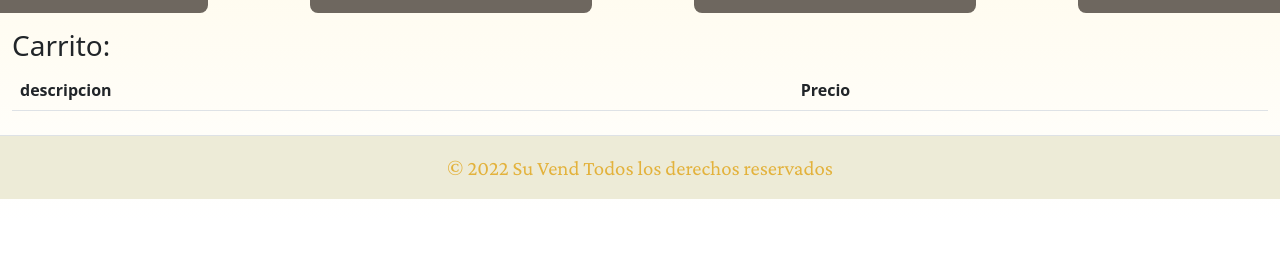
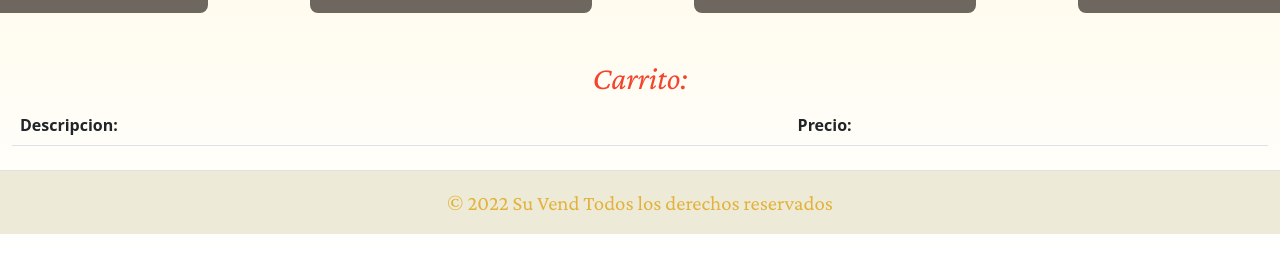
Before and after one commit to Tomi-422/mi_proyecto_js, a website: page pages/servicios.html in a window 1280 px wide. Shown: the part 807-1065 px from the top of the page. Before the commit the page ends 1030 px from the top, so only its background shows below. Drawn offline with nearby package versions, Linux system fonts and the light colour scheme; some packages are replaced by stand-ins of ours; a script that the page names is missing.

Commit message:
Actualizacion proyecto

```diff
--- a/pages/servicios.html
+++ b/pages/servicios.html
@@ -56,53 +56,15 @@
   <main>
     <h1 data-aos="zoom-in" class="main__title display-4 fw-bold">Nuestros Servicios</h1>
     <section id="shops" class="tarjetas container-fluid">
-      <!-- <div class="servicios">
-        <div class="servicio">
-          <div class="servicio__img">
-            <img src="../assets/img/sirviendo-card.png" alt="hombre agarrando cafe recien servido">
-          </div>
-          <div class="servicio__txt">
-            <h2>Maquinas para oficinas</h2>
-          </div>
-          <div class="d-flex align-items-center justify-content-center">
-            <button class="button__main">Más Info</button>
-          </div>
-        </div>
-      </div>
-      <div class="servicios">
-        <div class="servicio">
-          <div class="servicio__img">
-            <img src="../assets/img/pidiendo-card.png" alt="mujeres eligiendo bebidas">
-          </div>
-          <div class="servicio__txt">
-            <h2>Servicios en eventos corporativos</h2>
-          </div>
-          <div class="d-flex align-items-center justify-content-center">
-            <button class="button__main">Más Info</button>
-          </div>
-        </div>
-      </div>
-      <div class="servicios">
-        <div class="servicio">
-          <div class="servicio__img">
-            <img src="../assets/img/vending-card.png" alt="hombre mirando maquiana de snacks">
-          </div>
-          <div class="servicio__txt">
-            <h2>Vending para comercios</h2>
-          </div>
-          <div class="d-flex align-items-center justify-content-center">
-            <button class="button__main">Más Info</button>
-          </div>
-        </div>
-      </div> -->
+      <!-- Inyeccion desde js -->
     </section>
     <section class="container-fluid">
-      <h3>Carrito:</h3>
+      <h2 class="sub__title">Carrito:</h2>
             <table class="table table-striped">
                 <thead>
                     <tr>
-                        <th scope="col">descripcion</th>
-                        <th scope="col">Precio</th>
+                        <th scope="col">Descripcion:</th>
+                        <th scope="col">Precio:</th>
                     </tr>
                 </thead>
                 <tbody id="mostrarCarrito">
--- a/scss/pages/_servicios.scss
+++ b/scss/pages/_servicios.scss
@@ -1,4 +1,3 @@
-
 .tarjetas {
 	display: flex;
 	flex-flow: row;
@@ -14,8 +13,6 @@
 
 .servicios {
 	padding: 1rem;
-	//width: calc(100% - 2rem);
-
 	@include md {
 		width: 90%;
 		margin-left: 10%;
```
Also changed, not shown: 1 other file.
